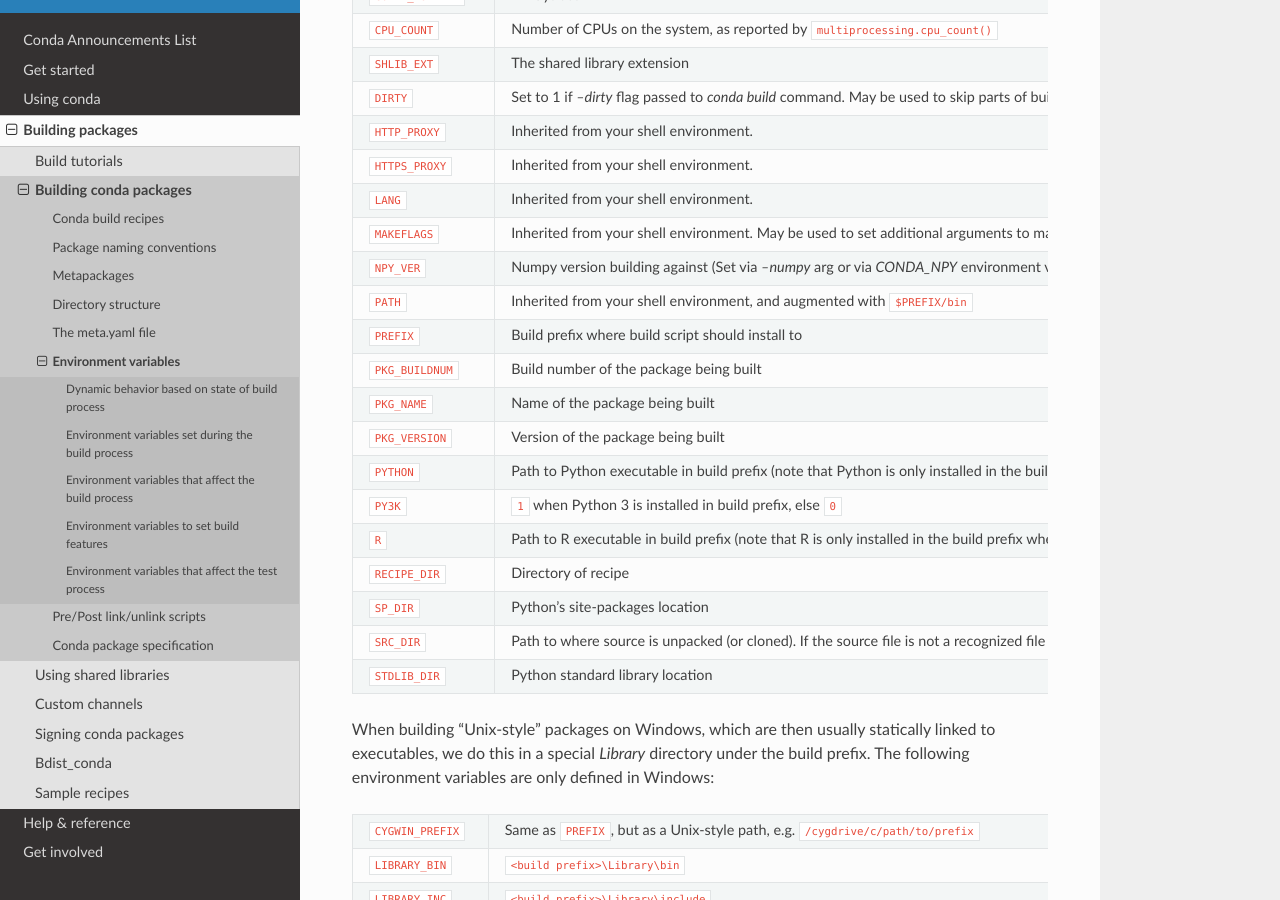
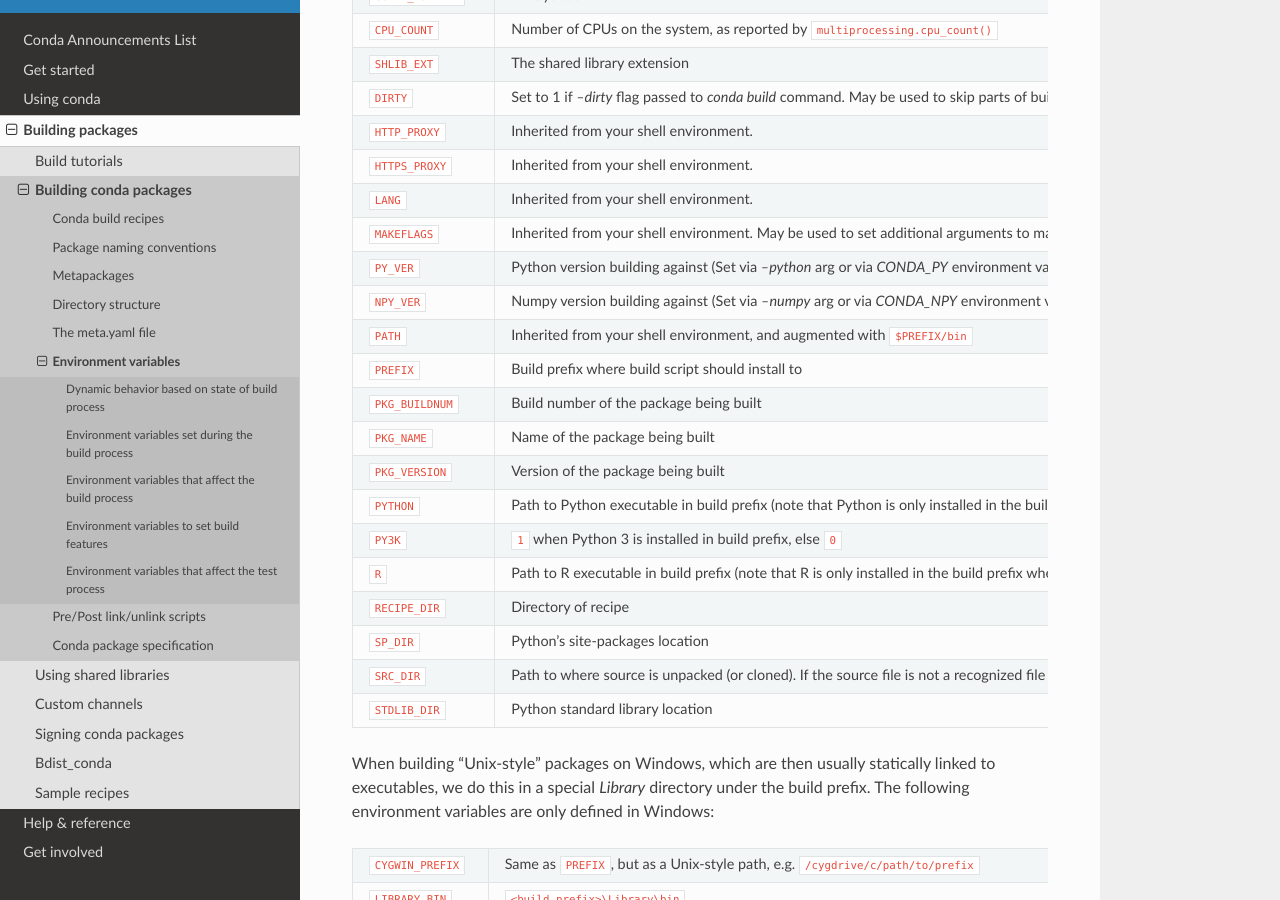
Before and after one commit to conda/conda-docs, a Sphinx documentation site: the page built from docs/source/building/environment-vars.rst, in a window 1280 px wide and 900 px high, scrolled down 704 px. Built offline with Sphinx 7.4.7 and the Read the Docs theme 2.0.0, drawn with Linux system fonts in a browser that asks for light colours.

Commit message:
Update environment-vars.rst
Add information related to PY_VER

```diff
--- a/docs/source/building/environment-vars.rst
+++ b/docs/source/building/environment-vars.rst
@@ -63,6 +63,8 @@
     - Inherited from your shell environment. May be used to set additional
       arguments to make, such as `-j2`, which will use 2 CPU cores to build
       your recipe.
+  * - ``PY_VER``
+    - Python version building against (Set via `--python` arg or via `CONDA_PY` environment variable.)
   * - ``NPY_VER``
     - Numpy version building against (Set via `--numpy` arg or via `CONDA_NPY` environment variable.)
   * - ``PATH``
```
